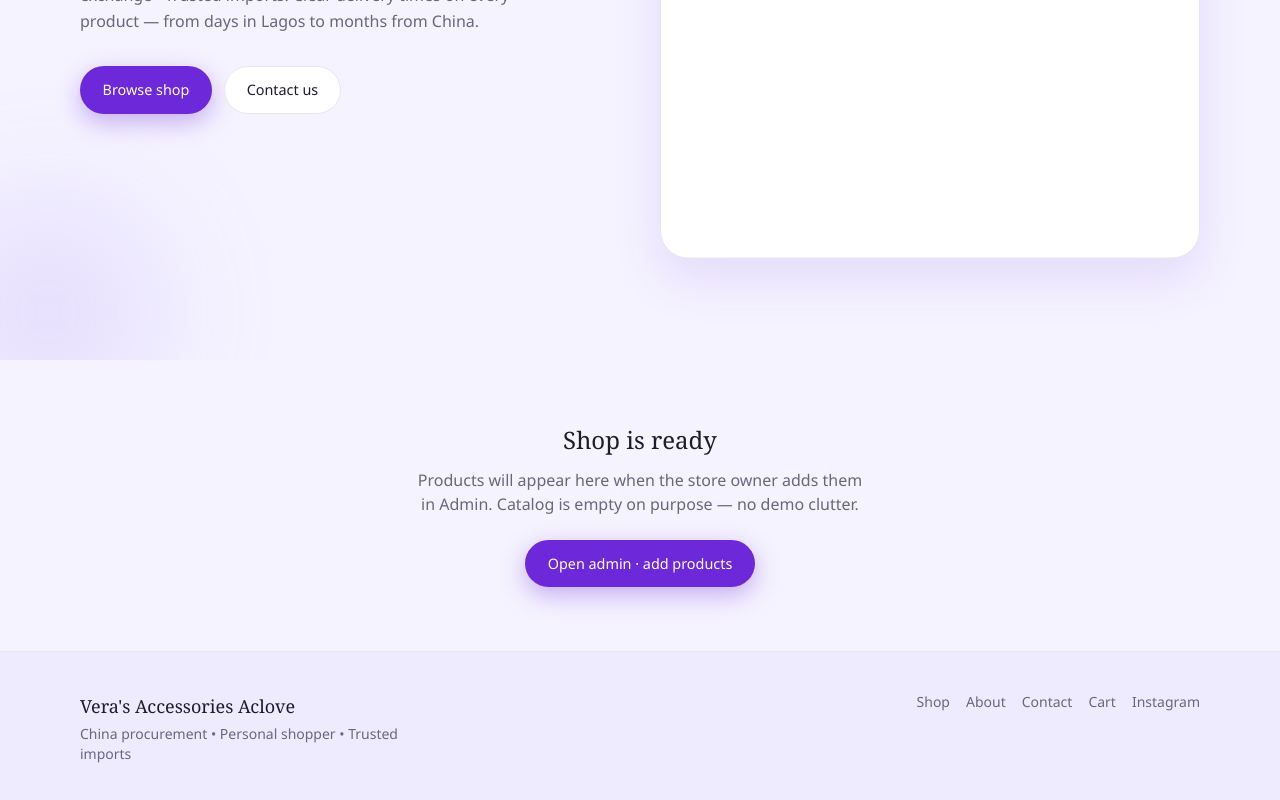
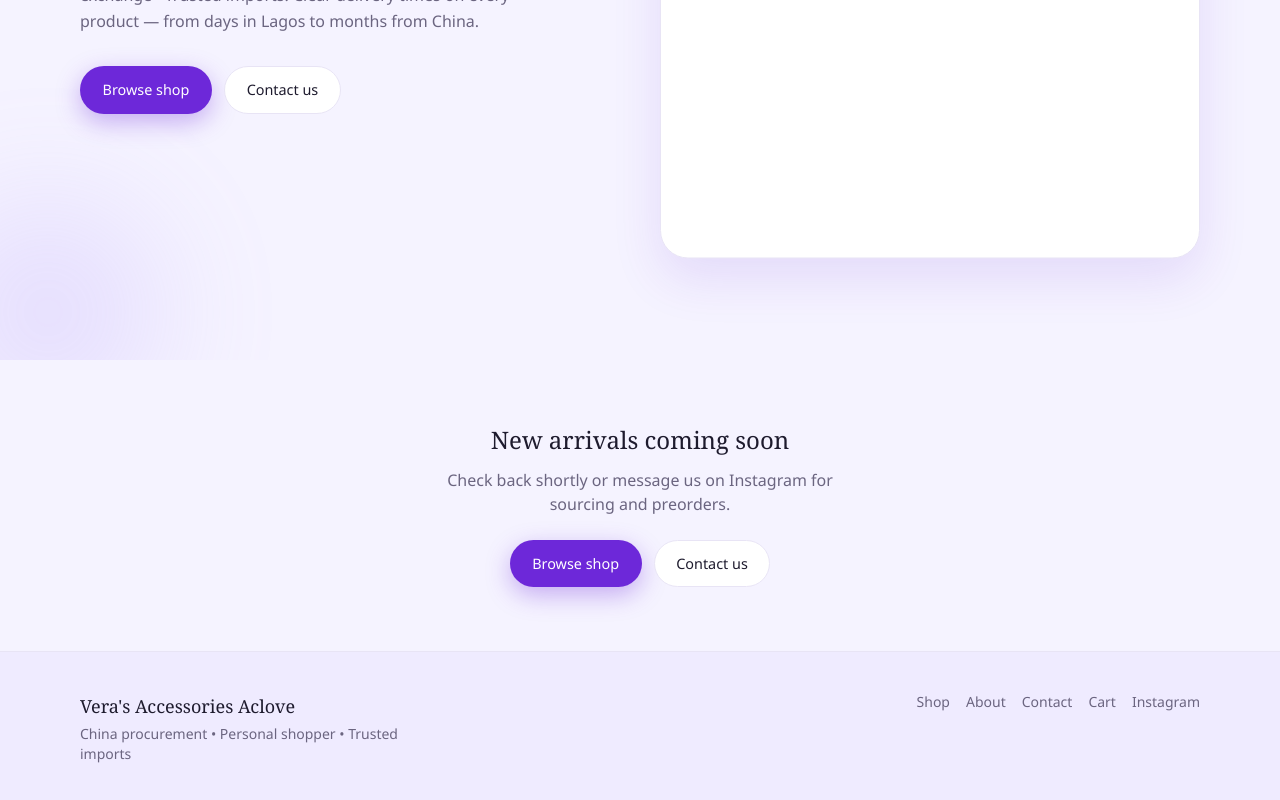
Before and after one commit to Vinxin-source/Vera-s-accessories-aclove-, a Next.js app: page / in a window 1280 px wide. Shown: the part 580-1380 px from the top of the page. Built offline with nearby package versions, Linux system fonts and the light colour scheme.

Commit message:
Update HomeFeatured.tsx

```diff
--- a/src/components/HomeFeatured.tsx
+++ b/src/components/HomeFeatured.tsx
@@ -11,22 +11,28 @@ export function HomeFeatured() {
 
   useEffect(() => {
     const all = getProducts();
-    setItems(all.filter((p) => p.featured).slice(0, 4).length
-      ? all.filter((p) => p.featured).slice(0, 4)
-      : all.slice(0, 4));
+    setItems(
+      all.filter((p) => p.featured).slice(0, 4).length
+        ? all.filter((p) => p.featured).slice(0, 4)
+        : all.slice(0, 4),
+    );
   }, []);
 
   if (!items.length) {
     return (
       <section className="mx-auto max-w-6xl px-4 py-16 text-center animate-fade-up">
-        <h2 className="font-display text-2xl">Shop is ready</h2>
+        <h2 className="font-display text-2xl">New arrivals coming soon</h2>
         <p className="mx-auto mt-3 max-w-md text-[var(--muted)]">
-          Products will appear here when the store owner adds them in Admin. Catalog is empty on
-          purpose — no demo clutter.
+          Check back shortly or message us on Instagram for sourcing and preorders.
         </p>
-        <Link href="/admin/products" className="btn btn-primary mt-6 inline-flex">
-          Open admin · add products
-        </Link>
+        <div className="mt-6 flex flex-wrap justify-center gap-3">
+          <Link href="/shop" className="btn btn-primary">
+            Browse shop
+          </Link>
+          <Link href="/contact" className="btn btn-secondary">
+            Contact us
+          </Link>
+        </div>
       </section>
     );
   }
@@ -35,13 +41,13 @@ export function HomeFeatured() {
     <section className="mx-auto max-w-6xl px-4 py-16">
       <div className="mb-8 flex items-end justify-between gap-4">
         <h2 className="font-display text-2xl md:text-3xl">Featured</h2>
-        <Link href="/shop" className="text-sm text-[var(--rose)]">View all</Link>
+        <Link href="/shop" className="text-sm text-[var(--rose)]">
+          View all
+        </Link>
       </div>
       <div className="grid grid-cols-2 gap-4 md:grid-cols-4">
-        {items.map((p, i) => (
-          <div key={p.id} className={`animate-fade-up stagger-${Math.min(3, i + 1)}`}>
-            <ProductCard product={p} />
-          </div>
+        {items.map((p) => (
+          <ProductCard key={p.id} product={p} />
         ))}
       </div>
     </section>
```
